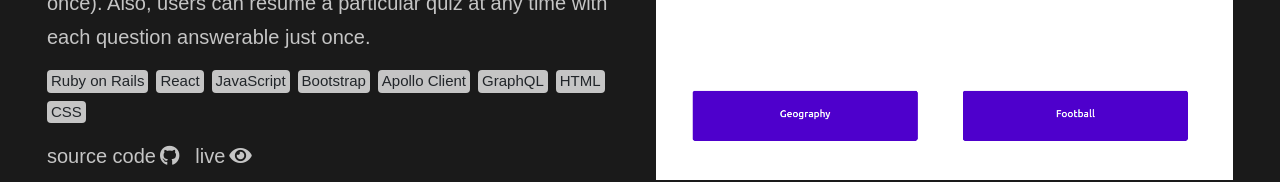
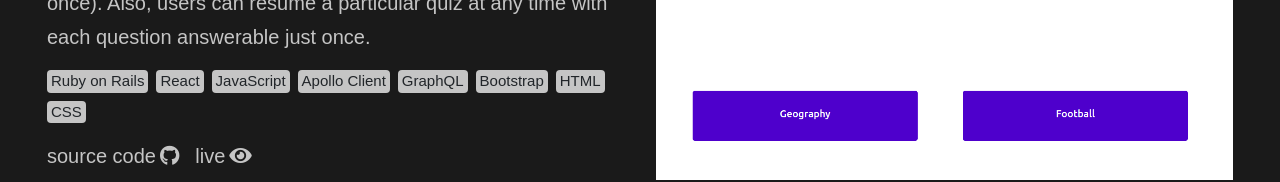
Before and after one commit to wandji20/React-Portfolio, a React (Create React App) app: page / in a window 1280 px wide. Shown: the part 667-849 px from the top of the page. Built offline with nearby package versions, Linux system fonts and the light colour scheme.

Commit message:
Reorder projext stacks

```diff
--- a/src/constants.js
+++ b/src/constants.js
@@ -11,7 +11,7 @@ const projects = [
     title: 'Quiz Center',
     url: quizCenter,
     description: 'A React front-end platform using Apollo and GraphQL to connect with a Rails API. Signed-up users can take different quizzes (only once). Also, users can resume a particular quiz at any time with each question answerable just once.',
-    stacks: ['Ruby on Rails', 'React', 'JavaScript', 'Bootstrap', 'Apollo Client', 'GraphQL', 'HTML', 'CSS'],
+    stacks: ['Ruby on Rails', 'React', 'JavaScript', 'Apollo Client', 'GraphQL', 'Bootstrap', 'HTML', 'CSS'],
     source: 'https://github.com/wandji20/quiz-center-front',
     live: 'https://quiz-center-front.netlify.app/',
   },
```
